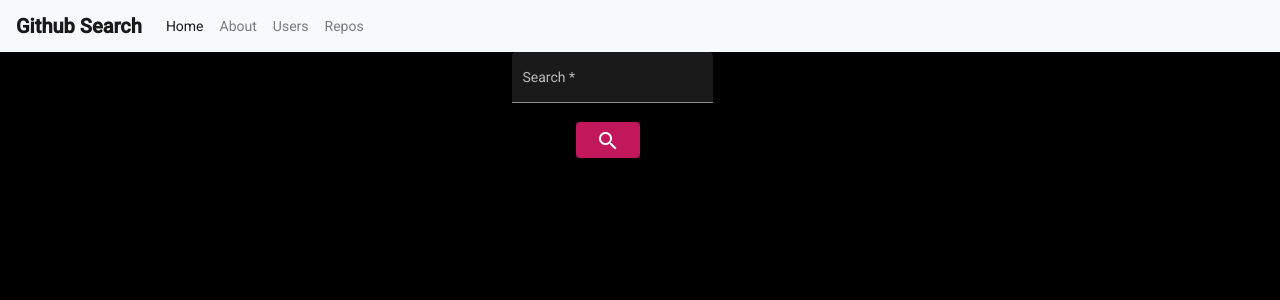
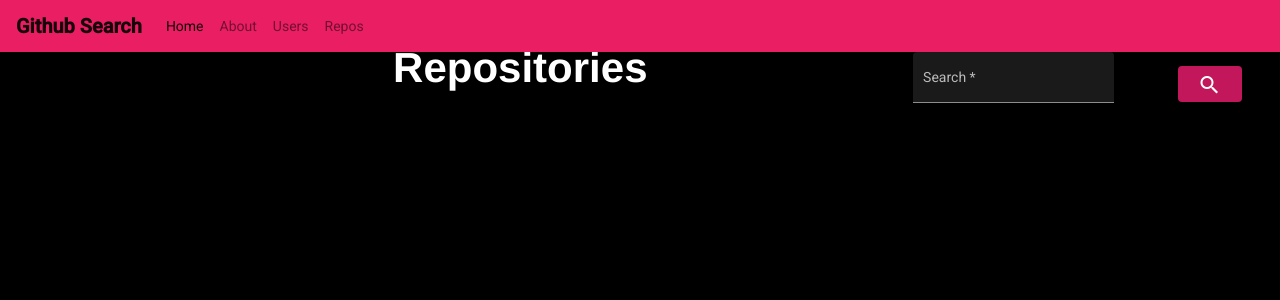
Before and after one commit to tori-bot/github-search, an Angular app: page /repos in a window 1280 px wide. Shown: the top 300 px of the page. Built offline with nearby package versions, Linux system fonts and the light colour scheme.

Commit message:
add styles

```diff
--- a/src/app/components/about/about.component.css
+++ b/src/app/components/about/about.component.css
@@ -1,7 +1,7 @@
 img{
 border: solid white 2px;
 border-radius: 5px;
-margin-top: 5vh;
+margin-top: 10vh;
 margin-left: 3vw;
 }
 
@@ -10,9 +10,16 @@ content{
 }
 
 mat-card{
-    margin-top: 20vh;
-    margin-left: 5vw;
+    margin-top: 10vh;
+    margin-left:7vw;
     text-align: center;
+}
+h1{
+    margin:10vh 24vw;
+    font-size: 3em;
+    font-weight: 900;
+    font-family: 'Franklin Gothic Medium';
+    font-stretch: expanded;
 }
 
 #git{
--- a/src/app/components/about/about.component.html
+++ b/src/app/components/about/about.component.html
@@ -3,6 +3,7 @@
         <img src="{{moreDetails.avatar_url}} " alt="profile">
         </div>
         <div class="col-md-6" id="content">
+            <h1>About Author</h1>
             <mat-card>
                 <mat-card-title>name: {{moreDetails.name}}</mat-card-title>
                     <mat-card-subtitle>username: {{moreDetails.login}} </mat-card-subtitle>
--- a/src/app/components/navbar/navbar.component.css
+++ b/src/app/components/navbar/navbar.component.css
@@ -0,0 +1,3 @@
+.navbar{
+    background-color: #E91E63;
+}
--- a/src/app/components/navbar/navbar.component.html
+++ b/src/app/components/navbar/navbar.component.html
@@ -1,4 +1,4 @@
-<nav class="navbar navbar-expand-lg navbar-light bg-light">
+<nav class="navbar navbar-expand-lg navbar-light bg-">
     <a class="navbar-brand" routerLink="home" href="#"><strong>Github Search</strong></a>
     <button class="navbar-toggler" type="button" data-toggle="collapse" data-target="#navbarNav" aria-controls="navbarNav" aria-expanded="false" aria-label="Toggle navigation">
       <span class="navbar-toggler-icon"></span>
--- a/src/app/components/repos/repos.component.css
+++ b/src/app/components/repos/repos.component.css
@@ -1,11 +1,27 @@
-.card{
+mat-card{
    margin: 2vh 1vw;
+   padding: auto;
 
 }
 form{
-  margin-left: 40vw;
+  float: right;
+    margin-right: 3vw;
+    margin-bottom: 3vh;
 }
 
 button{
     margin-left: 5vw;
 }
+
+.content{
+  width: 80%;
+  margin-left: 10vw;
+}
+h1{
+  font-size: 3em;
+    font-weight: 900;
+    font-family: 'Franklin Gothic Medium';
+    font-stretch: expanded;
+  text-align: center;
+  margin-bottom: 3vh;
+}
--- a/src/app/components/repos/repos.component.html
+++ b/src/app/components/repos/repos.component.html
@@ -4,19 +4,20 @@
     <mat-form-field id="form" appearance="fill">
       <mat-label>Search</mat-label>
       <input required matInput name="search" type="search" #search='ngModel' [(ngModel)]='user' />
-    </mat-form-field><br>
+    </mat-form-field>
     <button mat-raised-button color="primary"
     type="submit">
       <mat-icon>search</mat-icon>
     </button>
   </form>
 
-  <div class="row">
-      <div class="card col-md-4" *ngFor='let repo of repositories'>
+  <div class="content"><h1>Repositories</h1>
+      <div *ngFor='let repo of repositories'>
+
           <mat-card>
             <mat-card-title>{{repo.name}}</mat-card-title>
             <mat-card-subtitle>{{repo.language}}</mat-card-subtitle>
-
+<hr>
               <mat-card-content>
                 <p>{{repo.description}}</p>
 
--- a/src/app/components/users/users.component.css
+++ b/src/app/components/users/users.component.css
@@ -13,7 +13,12 @@ img{
     margin-left: 5vw;
 
     }
-
+    h1{
+        font-size: 3em;
+    font-weight: 900;
+    font-family: 'Franklin Gothic Medium';
+    font-stretch: expanded;
+    }
 
 
     mat-card{
--- a/src/app/components/users/users.component.html
+++ b/src/app/components/users/users.component.html
@@ -13,6 +13,7 @@
       <mat-icon>search</mat-icon>
     </button>
   </form>
+
 
   <div class="row" [hidden]="searchResult">
    <div class="col-md-6" >
```
